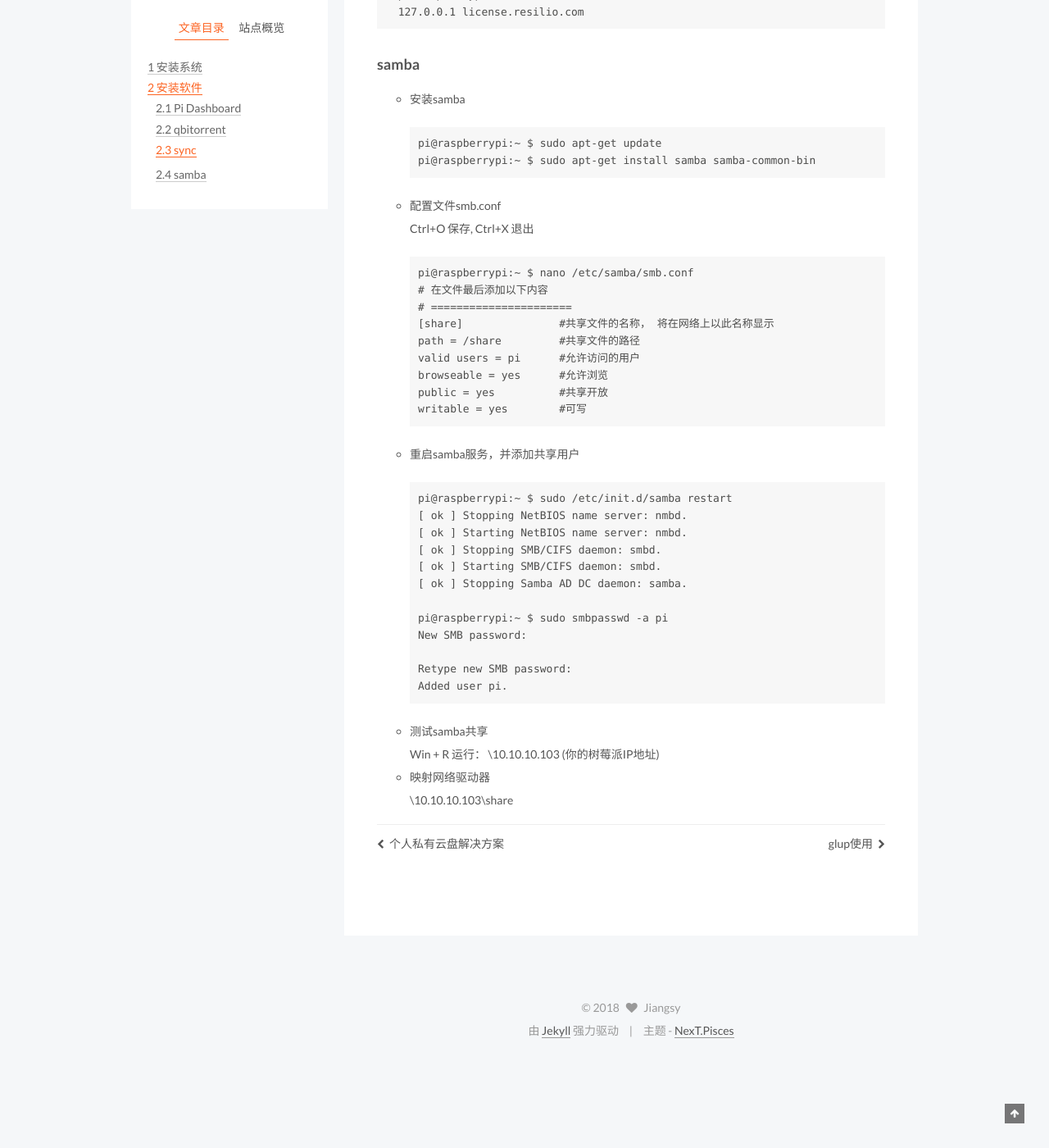
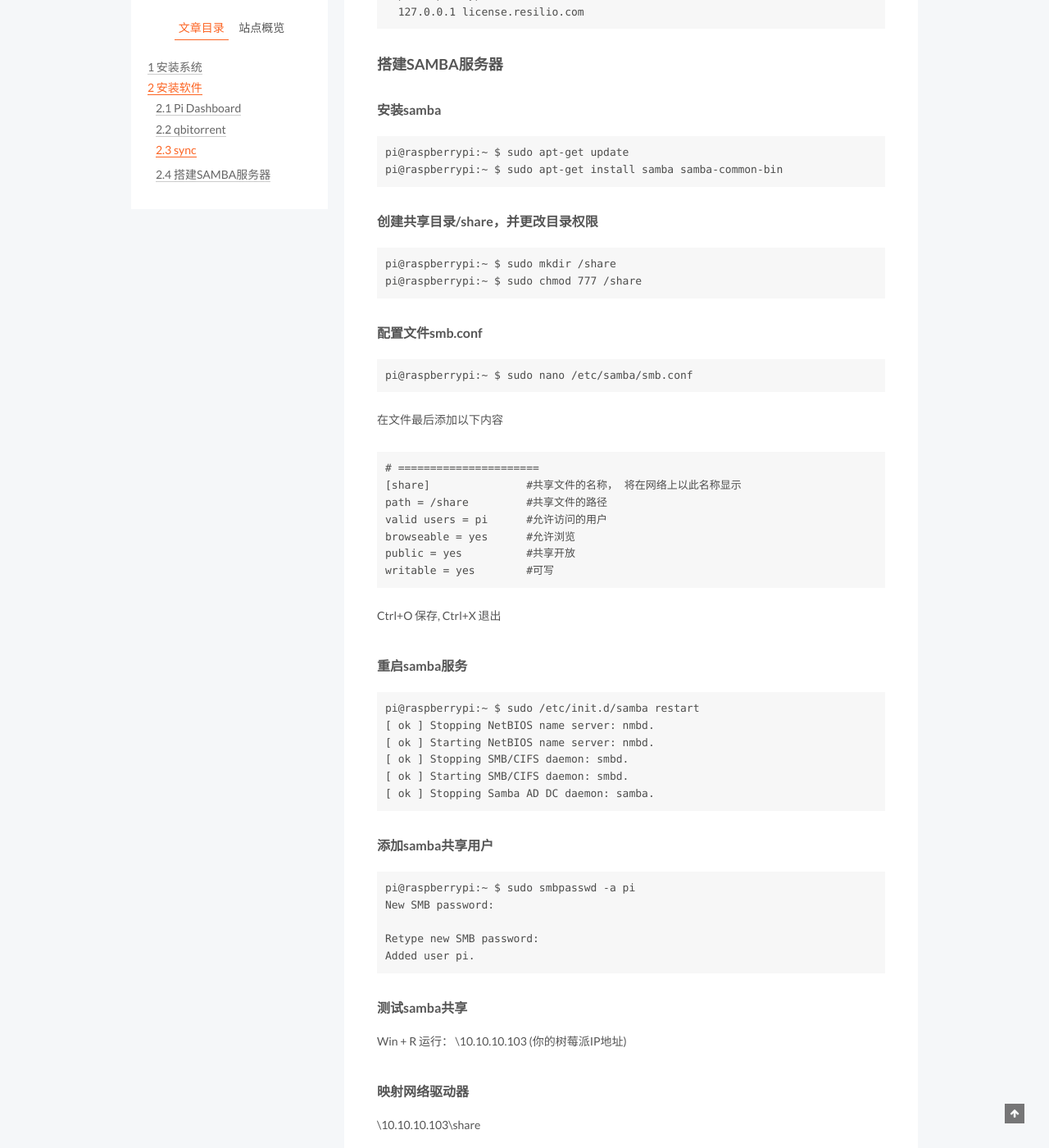
Before and after one commit to jiangsyace/blog, a Jekyll site: the page built from _posts/2018-03-13-树莓派系统安装.md, in a window 1280 px wide and 1400 px high, scrolled down 5200 px. Shown: the whole window at 82% size. Built offline with Jekyll 4.4.1, drawn with Linux system fonts in a browser that asks for light colours; comment, search, counter and statistics services are not loaded.

Commit message:
20180602

````diff
--- a/_posts/2018-03-13-树莓派系统安装.md
+++ b/_posts/2018-03-13-树莓派系统安装.md
@@ -216,42 +216,50 @@ Linux安装Sync [https://help.resilio.com/hc/en-us/articles/206178924](https://h
   127.0.0.1 license.resilio.com
 ```
 
-### samba
-+ 安装samba
-  ```
-  pi@raspberrypi:~ $ sudo apt-get update
-  pi@raspberrypi:~ $ sudo apt-get install samba samba-common-bin
-  ```
-+ 配置文件smb.conf
+### 搭建SAMBA服务器
+#### 安装samba
+```
+pi@raspberrypi:~ $ sudo apt-get update
+pi@raspberrypi:~ $ sudo apt-get install samba samba-common-bin
+```
+#### 创建共享目录/share，并更改目录权限
+```
+pi@raspberrypi:~ $ sudo mkdir /share
+pi@raspberrypi:~ $ sudo chmod 777 /share
+```
+#### 配置文件smb.conf
+```
+pi@raspberrypi:~ $ sudo nano /etc/samba/smb.conf
+```
+在文件最后添加以下内容
+```
+# ======================
+[share]               #共享文件的名称， 将在网络上以此名称显示
+path = /share         #共享文件的路径
+valid users = pi      #允许访问的用户
+browseable = yes      #允许浏览
+public = yes          #共享开放
+writable = yes        #可写
+```
 Ctrl+O 保存, Ctrl+X 退出
-  ```
-  pi@raspberrypi:~ $ nano /etc/samba/smb.conf
-  # 在文件最后添加以下内容
-  # ======================
-  [share]               #共享文件的名称， 将在网络上以此名称显示
-  path = /share         #共享文件的路径
-  valid users = pi      #允许访问的用户
-  browseable = yes      #允许浏览
-  public = yes          #共享开放
-  writable = yes        #可写
-  ```
+#### 重启samba服务
+```
+pi@raspberrypi:~ $ sudo /etc/init.d/samba restart
+[ ok ] Stopping NetBIOS name server: nmbd.
+[ ok ] Starting NetBIOS name server: nmbd.
+[ ok ] Stopping SMB/CIFS daemon: smbd.
+[ ok ] Starting SMB/CIFS daemon: smbd.
+[ ok ] Stopping Samba AD DC daemon: samba.
+```
+#### 添加samba共享用户
+```
+pi@raspberrypi:~ $ sudo smbpasswd -a pi
+New SMB password:
 
-+ 重启samba服务，并添加共享用户
-  ```
-  pi@raspberrypi:~ $ sudo /etc/init.d/samba restart
-  [ ok ] Stopping NetBIOS name server: nmbd.
-  [ ok ] Starting NetBIOS name server: nmbd.
-  [ ok ] Stopping SMB/CIFS daemon: smbd.
-  [ ok ] Starting SMB/CIFS daemon: smbd.
-  [ ok ] Stopping Samba AD DC daemon: samba.
-
-  pi@raspberrypi:~ $ sudo smbpasswd -a pi
-  New SMB password:
-
-  Retype new SMB password:
-  Added user pi.
-  ```
-+ 测试samba共享
+Retype new SMB password:
+Added user pi.
+```
+#### 测试samba共享
 Win + R 运行： \\10.10.10.103 (你的树莓派IP地址)
-+ 映射网络驱动器
+#### 映射网络驱动器
 \\10.10.10.103\share
````
